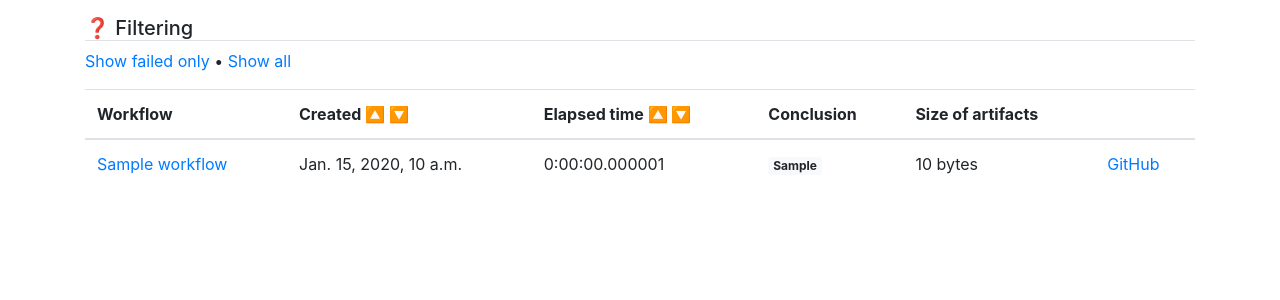
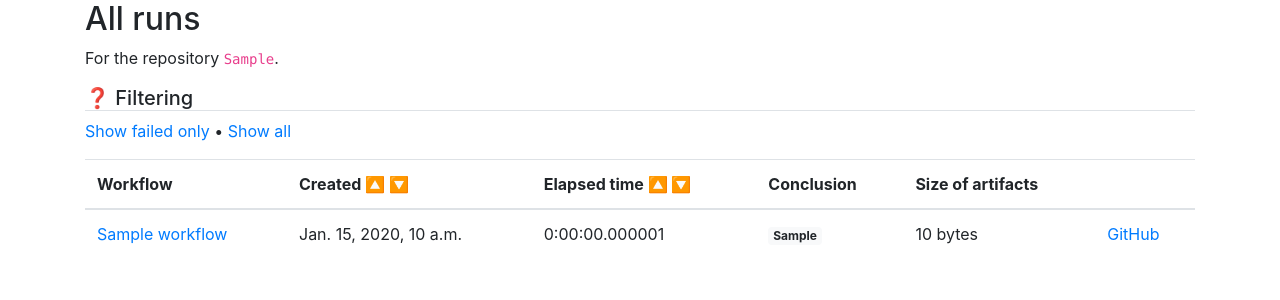
Before and after one commit to andymckay/actions-insights, a Django app: page /runs/1 in a window 1280 px wide. Shown: the part 112-412 px from the top of the page. Run offline with Django 3.2, Linux system fonts and the light colour scheme; a user stored in the database is signed in; tables that the repository leaves empty hold one stand-in row (values such as "Sample post"); some libraries are stand-ins or nearby versions.

Commit message:
add in some titles

```diff
--- a/insights/misc/templates/misc/artifacts.html
+++ b/insights/misc/templates/misc/artifacts.html
@@ -2,6 +2,8 @@
 {% load custom %}
 
 {% block content %}
+<h2>All artifacts</h2>
+<p>For the repository <code>{{ repo.nwo }}</code>.</p>
 
 <div class="mt-3 mb-3">
     <h5 class="border-bottom">💡 Statistics</h5>
@@ -28,9 +30,9 @@
     <thead>
         <tr>
             <th>Name</th>
-            <th>Created <a href="?sort=created_at&filter={{ request.GET.filter }}">🔼</a><a href="?sort=-created_at&filter={{ request.GET.filter }}">🔽</a></th>
+            <th>Created <a href="?sort=created_at&filter={{ request.GET.filter }}">🔼</a>&nbsp;<a href="?sort=-created_at&filter={{ request.GET.filter }}">🔽</a></th>
             <th>Expires</th>
-            <th>Size <a href="?sort=size_in_bytes&filter={{ request.GET.filter }}">🔼</a><a href="?sort=-size_in_bytes&filter={{ request.GET.filter }}">🔽</a></th>
+            <th>Size <a href="?sort=size_in_bytes&filter={{ request.GET.filter }}">🔼</a>&nbsp;<a href="?sort=-size_in_bytes&filter={{ request.GET.filter }}">🔽</a></th>
             <th></th>
         </tr>
     </thead>
--- a/insights/misc/templates/misc/runs.html
+++ b/insights/misc/templates/misc/runs.html
@@ -2,6 +2,9 @@
 {% load custom %}
 
 {% block content %}
+<h2>All runs</h2>
+<p>For the repository <code>{{ repo.nwo }}</code>.</p>
+
 <div class="mt-3 mb-3">
     <h5 class="border-bottom">❓ Filtering</h5>
     <div>
@@ -33,7 +36,7 @@
                     {{ run.total_artifact_size|filesizeformat }}
                 {% endif %}
                 </td>
-                <td><a href="https://github.com/{{ run.workflow.repo.nwo }}/actions/runs/{{ run.run_id }}">GitHub</a></td>
+                <td><a href="https://github.com/{{ repo.nwo }}/actions/runs/{{ run.run_id }}">GitHub</a></td>
             </tr>
     {% endfor %}
     </tbody>
--- a/insights/misc/templates/misc/workflows.html
+++ b/insights/misc/templates/misc/workflows.html
@@ -2,6 +2,9 @@
 {% load custom %}
 
 {% block content %}
+<h2>All workflows</h2>
+<p>For the repository <code>{{ repo.nwo }}</code>.</p>
+
 <table class="table">
     <thead>
         <tr>
--- a/insights/misc/views.py
+++ b/insights/misc/views.py
@@ -177,5 +177,5 @@ def workflow(request, pk):
 @login_required
 def workflows(request, pk):
     workflows = Workflow.objects.filter(repo__id=pk, repo__user=request.user)
-    context = {"workflows": workflows}
+    context = {"workflows": workflows, "repo": Repo.objects.get(pk=pk) }
     return render(request, "misc/workflows.html", context)
```
